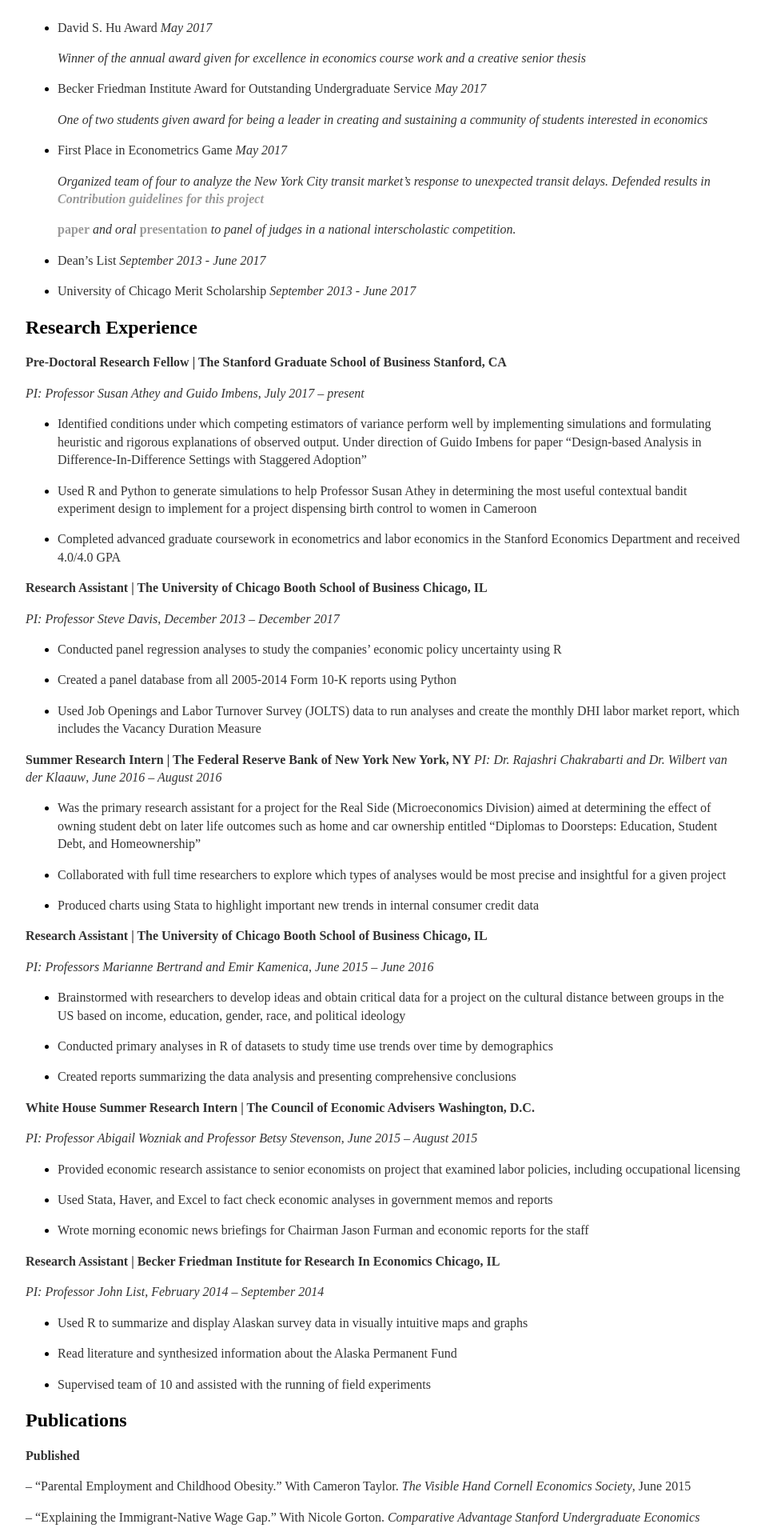
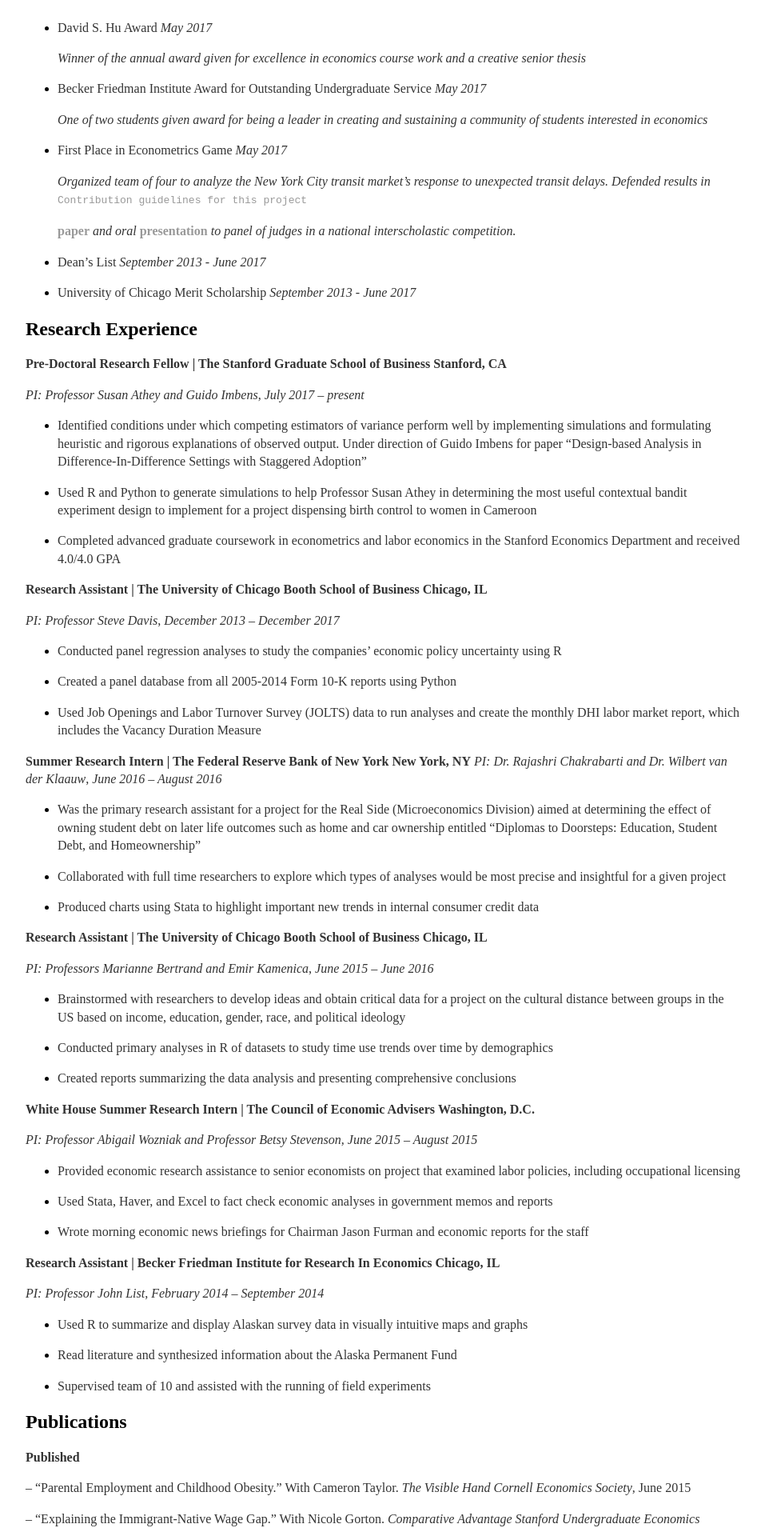
Before and after one commit to lcurrier/lcurrier.github.io, a Jekyll site: the page built from cv/index.md, in a window 1280 px wide. Shown: the part 571-2481 px from the top of the page at 80% size, without its empty margins (160-1117 px from the left). Built offline with Jekyll 4.4.1, drawn with Linux system fonts in a browser that asks for light colours.

```diff
--- a/cv/index.md
+++ b/cv/index.md
@@ -38,7 +38,7 @@ Honors Thesis: "To Post, Or Not To Post: An Investigation of Posted Wage Informa
 
     *Organized team of four to analyze the New York City transit
     market's response to unexpected transit delays. Defended results in*
-    [***Contribution guidelines for this project***](team-3-presentation.pdf)
+    [`Contribution guidelines for this project`](team-3-presentation.pdf)
 
 
     __<a href="2019-year-williamsburg.pdf" class="download" color= "blue" title="paper">paper</a>__ *and oral* __<a href="team-3-presentation.pdf" class="download" color= "blue" title="presentation">presentation</a>__ *to panel of judges in a national
```
